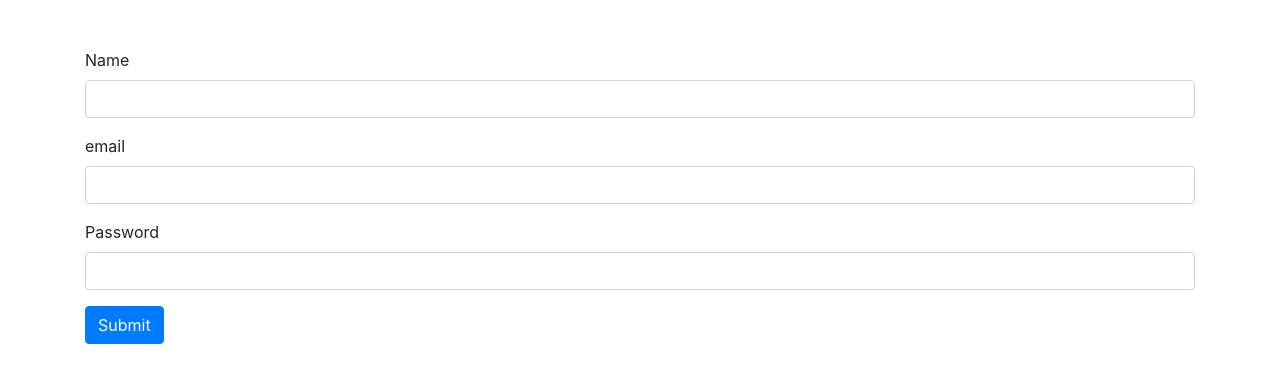
After one commit to Yara122/session_2, a PHP site: page /register.php in a window 1280 px wide. The commit adds this page. Shown: the top 383 px of the page. Run offline with PHP 8.4, Linux system fonts and the light colour scheme; some libraries are stand-ins or nearby versions.

Commit message:
version-1

```diff
--- a/add_student.php
+++ b/add_student.php
@@ -1,7 +1,8 @@
 <?php
-
+ session_start();
 $page_title = "Add Student";
 $css_file = 'style.css';
+if(isset($_SESSION['name'])){
 
 include("./includes/template/header.php");
 require_once("./connect_db.php");
@@ -51,5 +52,8 @@ if(isset($_SERVER['REQUEST_METHOD']) && $_SERVER['REQUEST_METHOD'] == "POST"){
 
 include_once("./includes/template/footer.php");
 
+}else{
+  header('location:signin.php');
+}
 
  ?>
--- a/includes/functions/functions.php
+++ b/includes/functions/functions.php
@@ -38,4 +38,54 @@ function get_all_data($table){
     return $students;
 }
 
+
+
+function register($name,$email,$passwrd){
+    global $con;
+    $stmt = $con->prepare("INSERT INTO users(name,email,password) value(?,?,?)");
+    $stmt->execute(array($name,$email,$passwrd));
+
+
+    echo "
+    <script>
+        toastr.success('تم بنجاح :- تم اضافة المستخدم بنجاح')
+    </script>";
+    header("Refresh:3;url=signin.php");
+}
+
+
+
+function login($email,$passwrd){
+    global $con;
+    $stmt = $con->prepare("SELECT * FROM users WHERE email=?");
+    $stmt->execute(array($email));
+    $user_data = $stmt->fetch();
+    $row_count = $stmt->rowCount();
+    if($row_count > 0){
+        // if(sha1($passwrd) == $user_data['password']){
+        if(password_verify($passwrd,$user_data['password'])){
+            @session_start();
+            $_SESSION['id']    = $user_data['id'];
+            $_SESSION['name']  = $user_data['name'];
+            $_SESSION['email']  = $user_data['email'];
+            echo "
+            <script>
+                toastr.success('تم بنجاح :- تم تسجيل الدخول')
+            </script>";
+            header("Refresh:3;url=index.php");
+        }else{
+            echo "
+            <script>
+                toastr.error('كلمة السر ')
+            </script>";
+        }
+    }else{
+        echo "
+            <script>
+                toastr.error('البريد الالكتروني غير صحيح')
+            </script>";
+    }
+
+
+}
 ?>
--- /dev/null
+++ b/logout.php
@@ -0,0 +1,6 @@
+<?php
+session_start();
+session_unset();
+session_destroy();
+
+header('location:signin.php');
--- /dev/null
+++ b/register.php
@@ -0,0 +1,45 @@
+<?php
+$page_title = "Register";
+$css_file = 'style.css';
+include("./includes/template/header.php");
+require_once("./connect_db.php");
+require("./includes/functions/functions.php");
+
+if(isset($_SERVER['REQUEST_METHOD']) && $_SERVER['REQUEST_METHOD'] == "POST"){
+    $name   = filter_var($_POST['name'],FILTER_SANITIZE_STRING);
+    $email  = filter_var($_POST['email'],FILTER_SANITIZE_EMAIL);
+    $password  = filter_var($_POST['password'],FILTER_SANITIZE_STRING);
+
+
+    $hased_password = password_hash($password,PASSWORD_DEFAULT);
+
+    register($name,$email,$hased_password);
+  }
+
+?>
+
+
+<form action="<?php $_SERVER['PHP_SELF'];?>" method="POST">
+<div class="container mt-5">
+  <div class="mb-3">
+    <label class="form-label">Name</label>
+    <input type="text" name="name" class="form-control">
+  </div>
+
+  <div class="mb-3">
+    <label class="form-label">email</label>
+    <input type="email" name="email" class="form-control">
+  </div>
+
+  <div class="mb-3">
+    <label class="form-label">Password</label>
+    <input type="password" name="password" class="form-control">
+  </div>
+
+
+  <button type="submit" class="btn btn-primary">Submit</button>
+</div>
+</form>
+
+<?php include_once("./includes/template/footer.php");
+ ?>
```
Also changed, not shown: delete.php (+8 -0 lines), index.php (+8 -0 lines), signin.php (added, +38 -0 lines).
